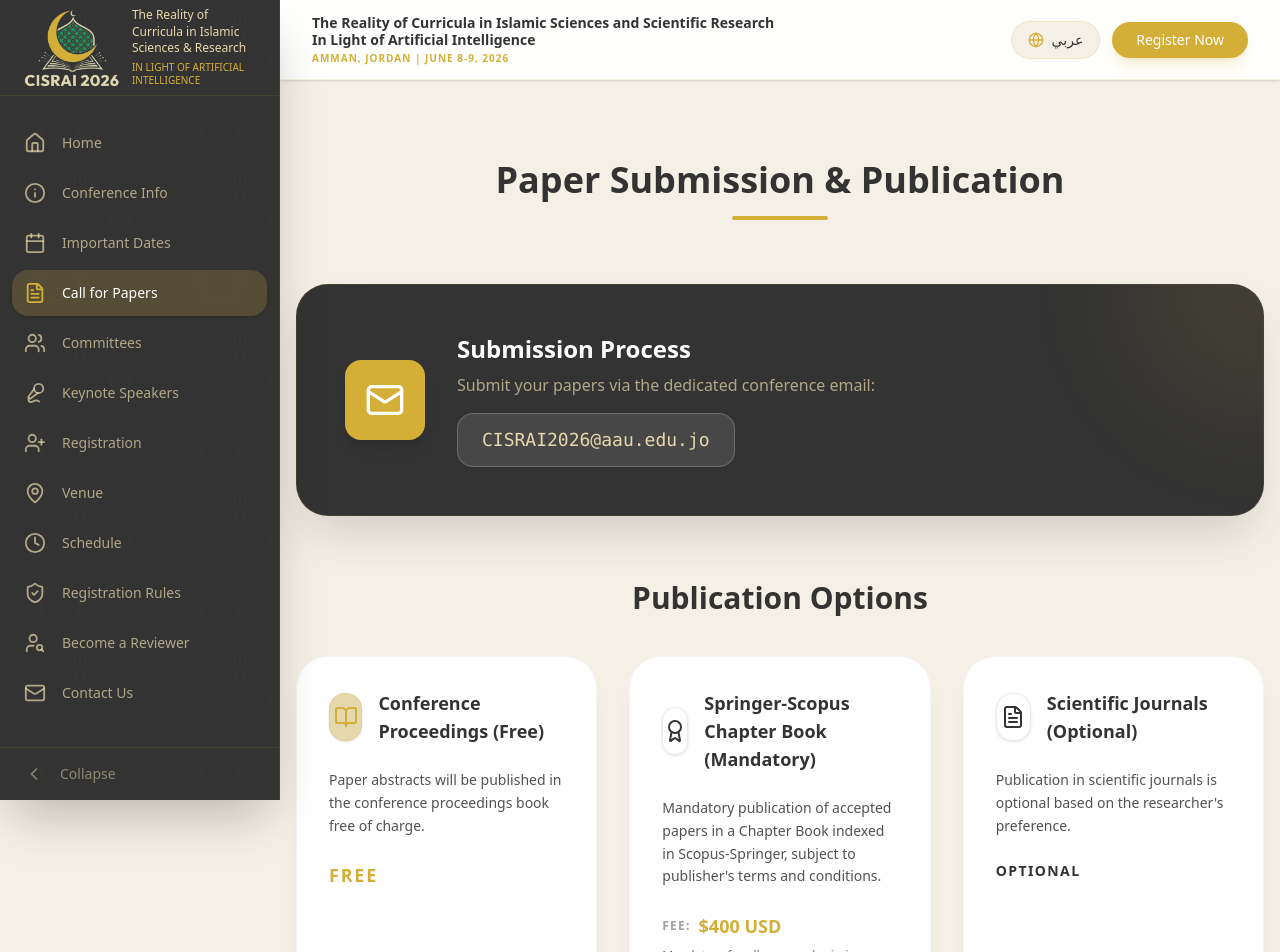
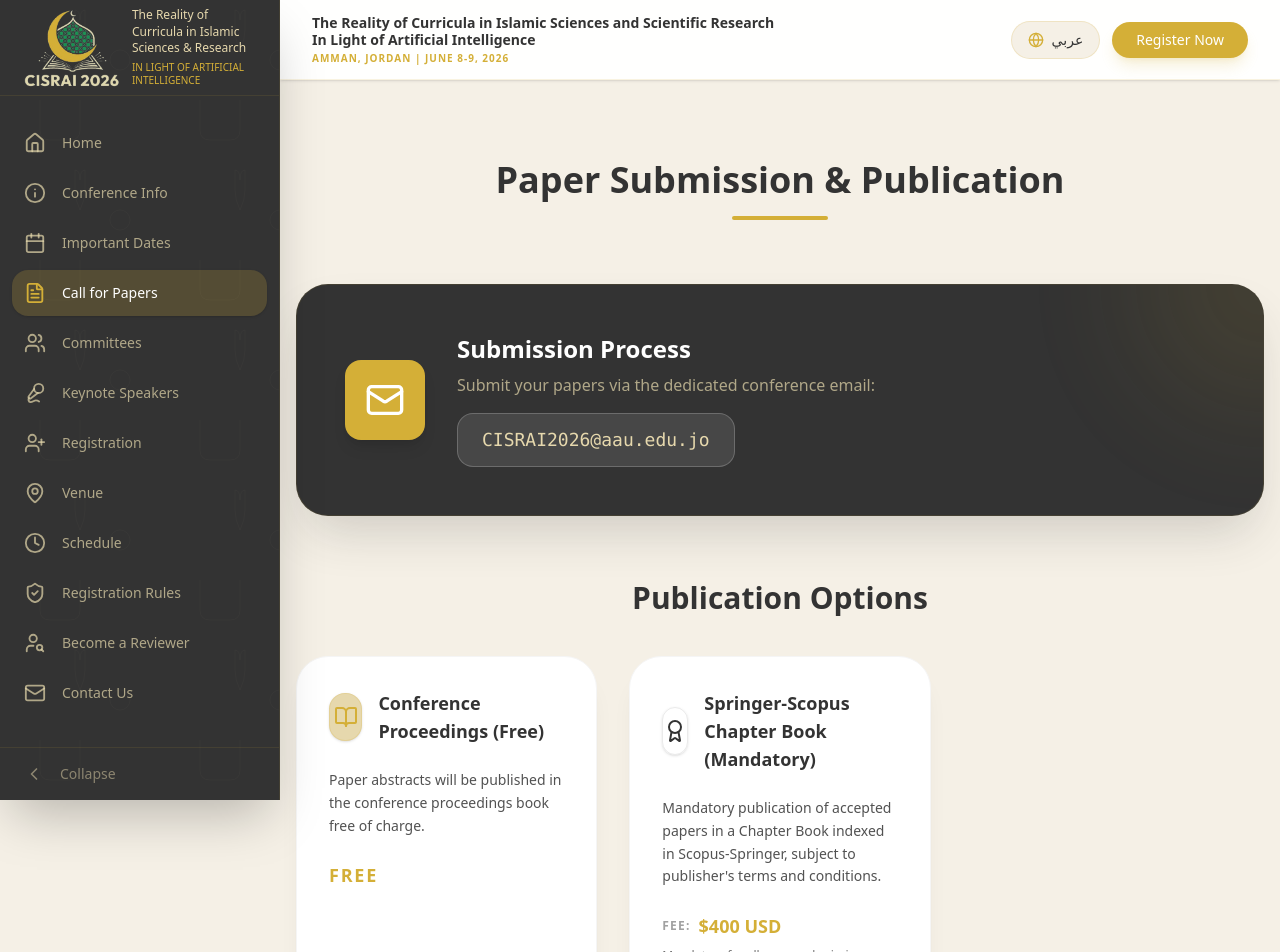
Before and after one commit to fayezabuhajar/CISRAI, a React (Vite) app in the folder frontend/: page /call-for-papers in a window 1280 px wide. Shown: the top 952 px of the page. Built offline with nearby package versions, Linux system fonts and the light colour scheme; no server answers.

Commit message:
Fix API base URL for production - use relative path for Vercel proxying

```diff
--- a/frontend/src/components/pages/CallForPapers.tsx
+++ b/frontend/src/components/pages/CallForPapers.tsx
@@ -67,18 +67,7 @@ export default function CallForPapers({ language }: CallForPapersProps) {
       type: "mandatory",
       icon: "indexed",
     },
-    {
-      title: {
-        en: "Scientific Journals (Optional)",
-        ar: "المجلات العلمية (اختياري)",
-      },
-      desc: {
-        en: "Publication in scientific journals is optional based on the researcher's preference.",
-        ar: "النشر في المجلات العلمية اختياري حسب رغبة الباحث.",
-      },
-      type: "optional",
-      icon: "journal",
-    },
+
   ];
 
   const rules = [
@@ -214,11 +203,7 @@ export default function CallForPapers({ language }: CallForPapersProps) {
                     {isRtl ? "⚠️ إجباري" : "⚠️ Mandatory"}
                   </div>
                 )}
-                {opt.type === "optional" && (
-                  <div className="text-blue-600 font-bold text-sm uppercase tracking-widest">
-                    {isRtl ? "اختياري" : "Optional"}
-                  </div>
-                )}
+
               </motion.div>
             ))}
           </div>
--- a/frontend/src/services/api.ts
+++ b/frontend/src/services/api.ts
@@ -3,8 +3,9 @@
  * Handles all communication with the backend
  */
 
-// Default to port 5000 to match the running backend; VITE_API_URL can override.
-const API_BASE = import.meta.env.VITE_API_URL || "http://localhost:5000/api";
+// Use relative path in production, localhost in development
+const API_BASE = import.meta.env.VITE_API_URL ||
+  (import.meta.env.MODE === 'production' ? '/api' : 'http://localhost:5000/api');
 
 // Storage keys
 const TOKEN_KEY = "auth_token";
```
